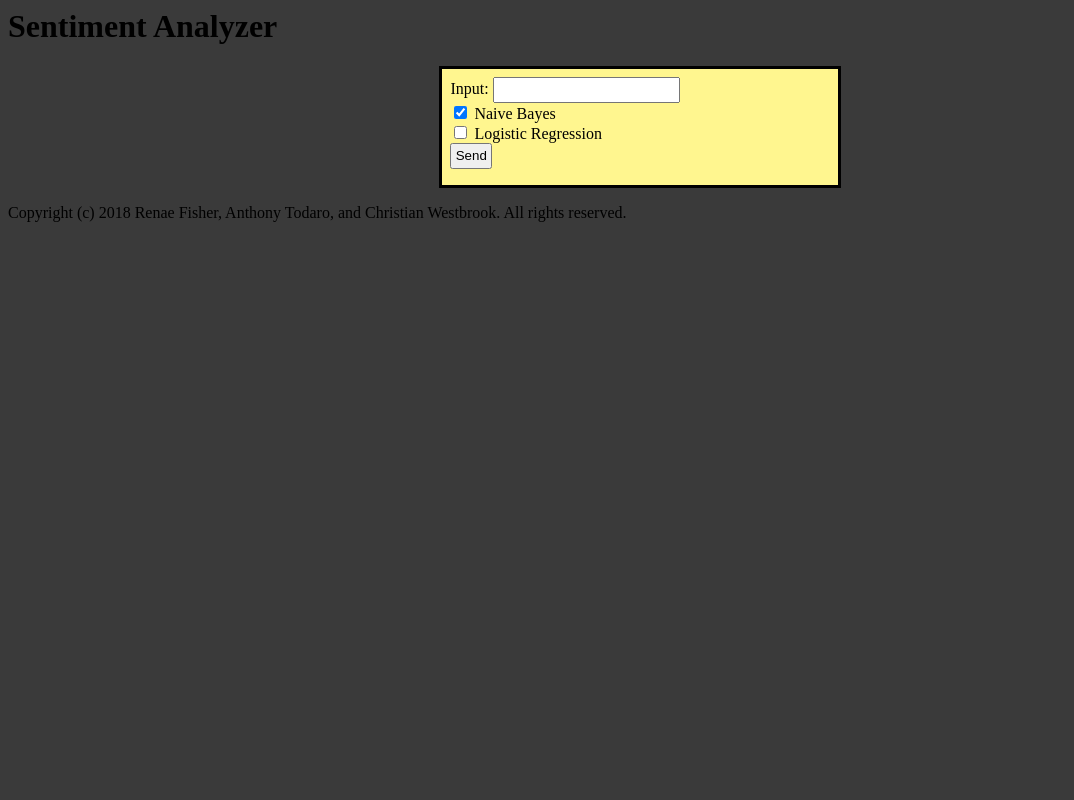
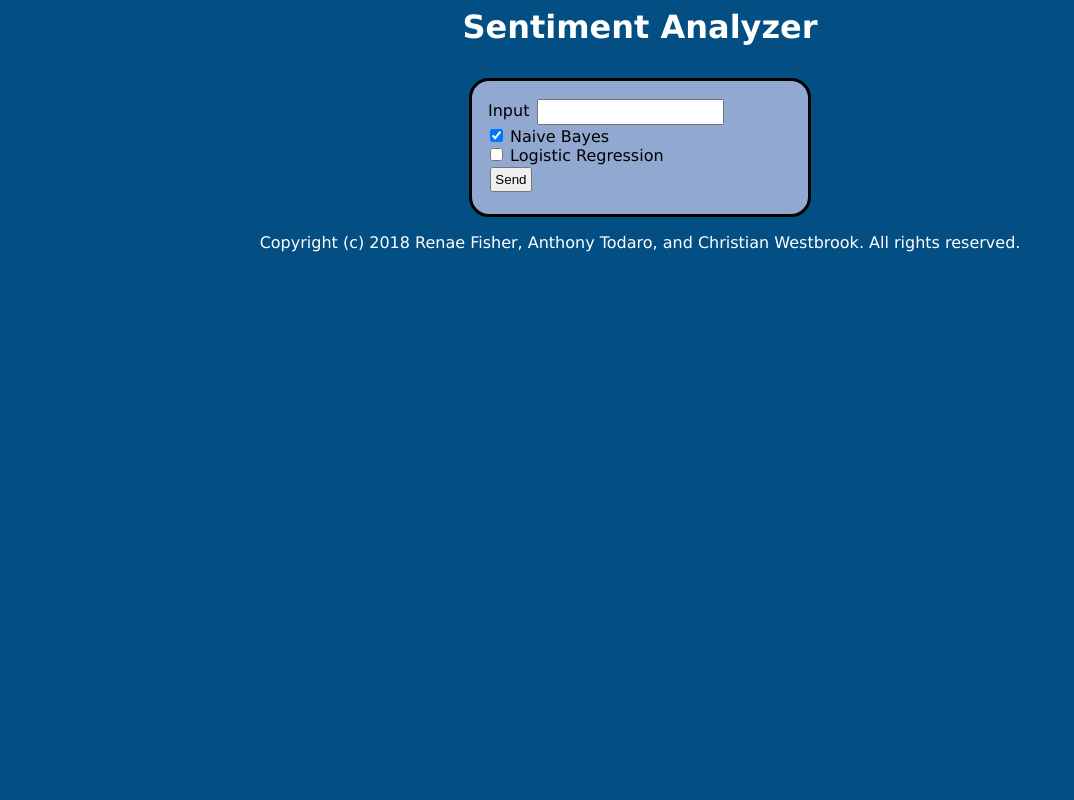
Before and after one commit to christian-westbrook/ps4, a PHP site: page / in a window 1280 px wide. Shown: the whole page, without its empty margins (0-1074 px from the left). Run offline with PHP 8.4, Linux system fonts and the light colour scheme.

Commit message:
Updated index styles

```diff
--- a/public_html/css/index-styles.css
+++ b/public_html/css/index-styles.css
@@ -1,19 +1,40 @@
 body
 {
-	background: #3a3a3a;
+	background: #034f84;
+	color: white;
+	font-family: "Lucida Sans Unicode", "Lucida Grande", sans-serif;
+}
+
+h1
+{
+	margin: auto;
+	text-align: center;
+	margin-bottom: 1em;
 }
 
 #formdiv
 {
 	margin: auto;
-	width: 30%;
+	width: 25%;
 	border: 3px solid black;
-	padding: 0.5em;
-	padding-bottom: 0em;
-	background: #fff68f;
+	border-radius: 20px;
+	padding: 0.25em;
+	background: #91a8d1;
+	color: black;
+	padding-top: 1em;
+	padding-left: 1em;
 }
 
 input
 {
 	padding: 0.25em;
+	margin: 0.15em;
+	text-align: center;
 }
+
+p
+{
+	text-align: center;
+	margin: auto;
+	margin-top: 1em;
+}
--- a/public_html/index.php
+++ b/public_html/index.php
@@ -19,7 +19,7 @@
 	<div id="formdiv">
 	<form action="client.php" method="post">
 		<div id="inputdiv">
-		Input:
+		Input
 		<input type="text" name="input"><br>
 		</div>
 
```
